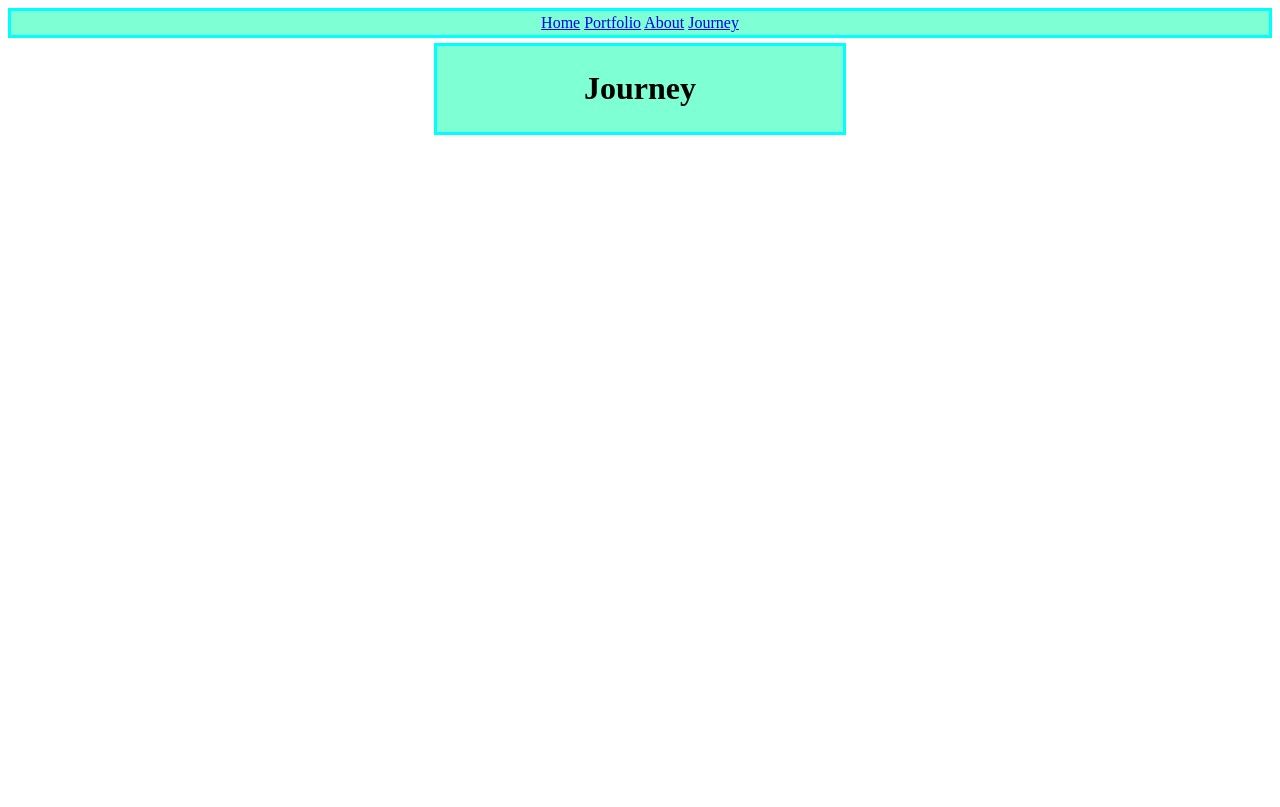
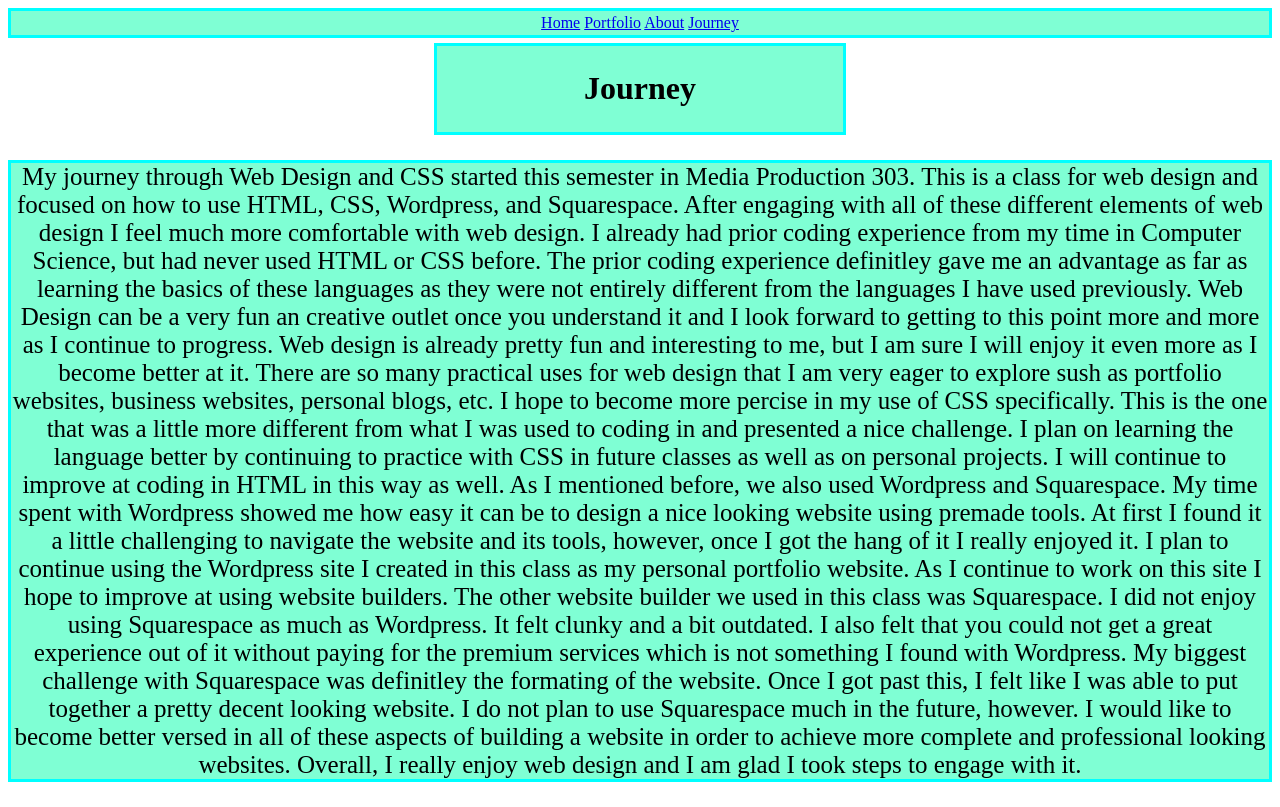
Before and after one commit to calutz/calutz.github.io, a plain HTML site: page nested.html in a window 1280 px wide. Drawn offline with Linux system fonts and the light colour scheme.

Commit message:
Update nested.html

```diff
--- a/nested.html
+++ b/nested.html
@@ -6,7 +6,7 @@
         <link rel="stylesheet" href="style.css">
     </head>
 
-    <body>
+    <body class="color">
 
         <nav class="sticky">
             <a class="pseudo" href="index.html">Home</a>
@@ -19,6 +19,40 @@
             <h1>Journey</h1>
         </div>
 
+        <div>
+            <p>
+                My journey through Web Design and CSS started this semester in Media Production 303.
+                This is a class for web design and focused on how to use HTML, CSS, Wordpress, and
+                Squarespace. After engaging with all of these different elements of web design I feel
+                much more comfortable with web design. I already had prior coding experience from my
+                time in Computer Science, but had never used HTML or CSS before. The prior coding
+                experience definitley gave me an advantage as far as learning the basics of these
+                languages as they were not entirely different from the languages I have used previously.
+                Web Design can be a very fun an creative outlet once you understand it and I look forward
+                to getting to this point more and more as I continue to progress. Web design is already
+                pretty fun and interesting to me, but I am sure I will enjoy it even more as I become
+                better at it. There are so many practical uses for web design that I am very eager to
+                explore sush as portfolio websites, business websites, personal blogs, etc. I hope to
+                become more percise in my use of CSS specifically. This is the one that was a little more
+                different from what I was used to coding in and presented a nice challenge. I plan on
+                learning the language better by continuing to practice with CSS in future classes as well
+                as on personal projects. I will continue to improve at coding in HTML in this way as well.
+                As I mentioned before, we also used Wordpress and Squarespace. My time spent with Wordpress
+                showed me how easy it can be to design a nice looking website using premade tools. At first
+                I found it a little challenging to navigate the website and its tools, however, once I got
+                the hang of it I really enjoyed it. I plan to continue using the Wordpress site I created in
+                this class as my personal portfolio website. As I continue to work on this site I hope to
+                improve at using website builders. The other website builder we used in this class was Squarespace.
+                I did not enjoy using Squarespace as much as Wordpress. It felt clunky and a bit outdated. I also
+                felt that you could not get a great experience out of it without paying for the premium services
+                which is not something I found with Wordpress. My biggest challenge with Squarespace was definitley
+                the formating of the website. Once I got past this, I felt like I was able to put together a pretty
+                decent looking website. I do not plan to use Squarespace much in the future, however. I would like
+                to become better versed in all of these aspects of building a website in order to achieve more
+                complete and professional looking websites. Overall, I really enjoy web design and I am glad I took
+                steps to engage with it.
+            </p>
+        </div>
 
 
 
```
